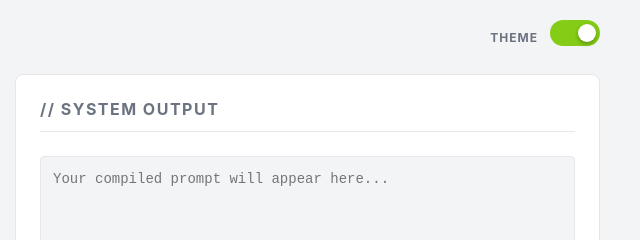
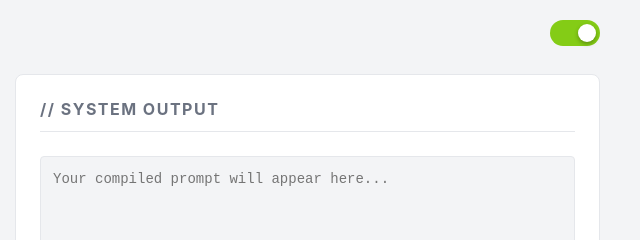
Before and after one commit to Uniaer/LEPOS-Compiler, a plain HTML site: page index.html in a window 1280 px wide. Shown: the top 240 px of the page, 640-1280 px from the left. Drawn offline with Linux system fonts and the light colour scheme.

Commit message:
Update index.html

```diff
--- a/index.html
+++ b/index.html
@@ -220,7 +220,7 @@
 
 <!-- Nút chuyển đổi giao diện -->
 <div class="header">
-    <span style="font-size: 12px; font-weight: bold; margin-right: 12px; letter-spacing: 1px; color: var(--text-dim);">THEME</span>
+    <span style="font-size: 12px; font-weight: bold; margin-right: 12px; letter-spacing: 1px; color: var(--text-dim);"></span>
     <label class="switch">
         <input type="checkbox" id="themeToggleCheckbox">
         <span class="slider"></span>
```
